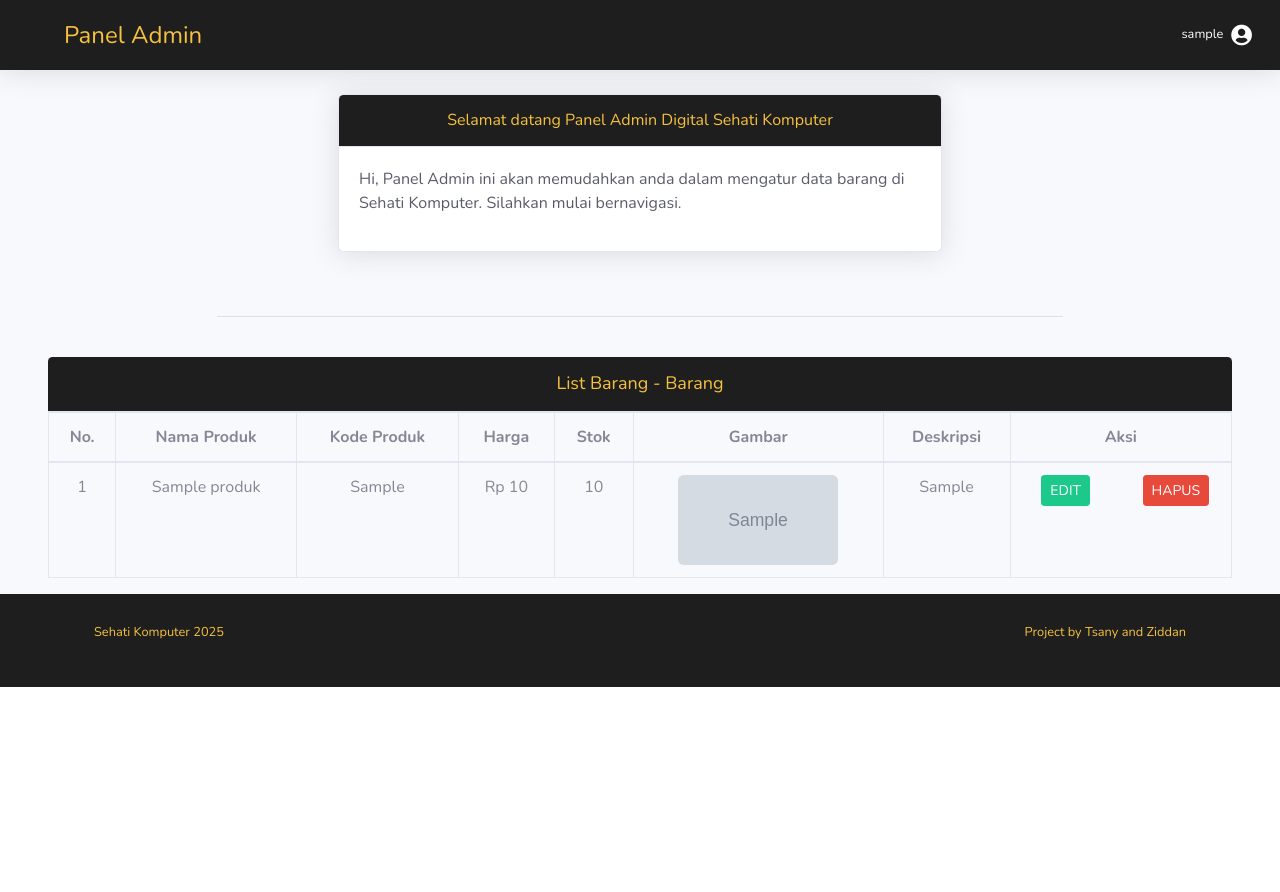
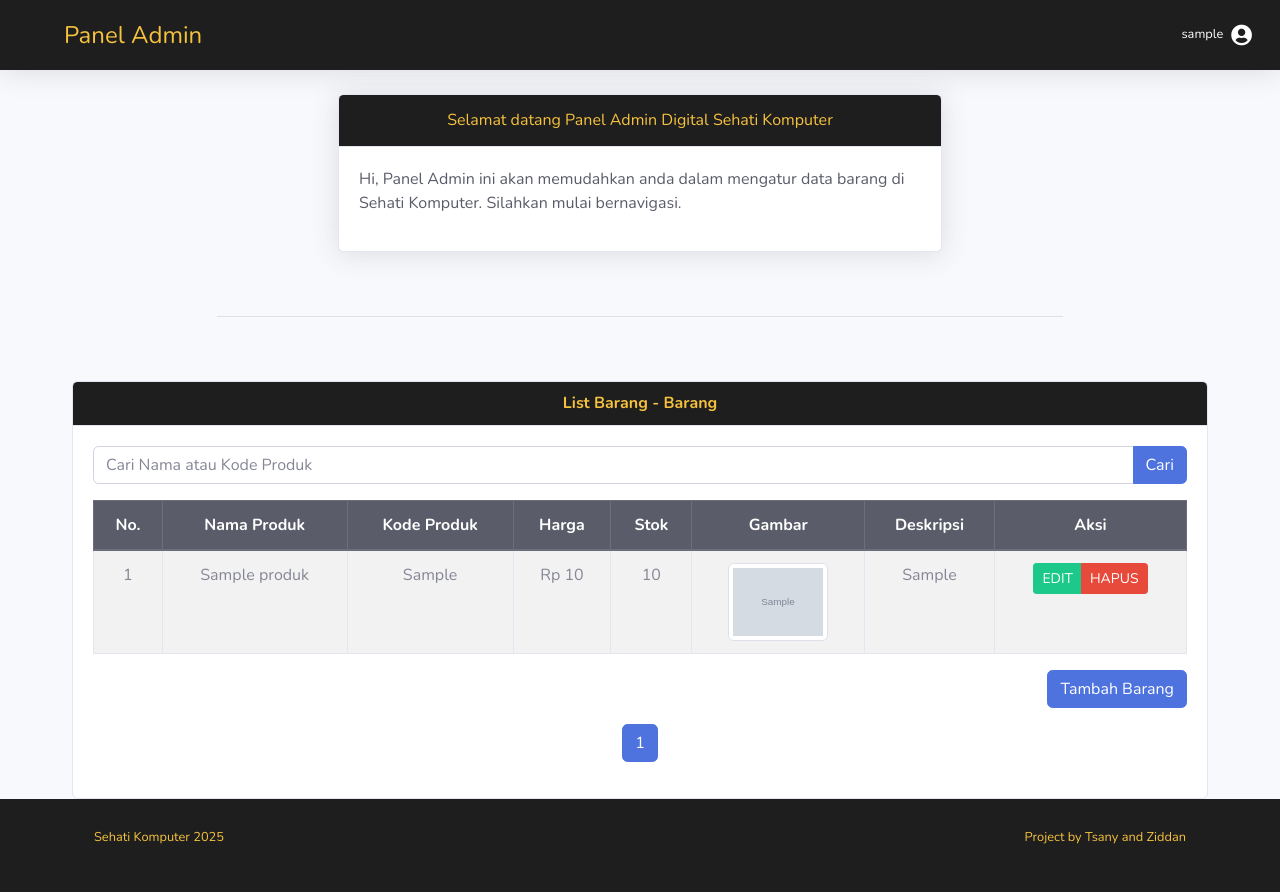
Before and after one commit to t4gz/skdc, a PHP site: page /pages/admin/admin.php in a window 1280 px wide. Before the commit the page ends 687 px from the top, so only its background shows below. Run offline with PHP 8.4, Linux system fonts and the light colour scheme; the visitor is signed in with stand-in values (Sample User, id 1); tables that the repository leaves empty or names only in its code hold one stand-in row (values such as "Sample post"); grey boxes marked "Sample" are stand-in pictures.

Commit message:
menambahkan form tambah barang

```diff
--- a/index.php
+++ b/index.php
@@ -7,7 +7,7 @@
         <meta name="author" content="" />
         <title>Sehati Komputer</title>
         <!-- Favicon-->
-        <link rel="icon" type="image/x-icon" href="assets/favicon.ico" />
+        <link rel="icon" type="image/x-icon" href="assets/1-removebg-preview.png"/>
         <!-- Bootstrap icons-->
         <link href="https://cdn.jsdelivr.net/npm/bootstrap-icons@1.5.0/font/bootstrap-icons.css" rel="stylesheet" type="text/css" />
         <!-- Google fonts-->
--- a/pages/admin/admin.php
+++ b/pages/admin/admin.php
@@ -96,17 +96,23 @@ if (!isset($_SESSION['username'])) {
                     <div class="container-fluid">
                         <?php
                             $pages_dir = 'data';
+                            $pages_dir = 'data';
                             if (!empty($_GET['p'])) {
-                                $pages = scandir($pages_dir, 0);
-                                unset($pages[0], $pages[1]);
                                 $p = $_GET['p'];
-                                if (in_array($p.".php", $pages)) {
-                                    include($pages_dir.'/'.$p.'.php');
-                                } else {
+
+                                // Cek dulu apakah ada di dalam folder data/
+                                if (file_exists("$pages_dir/$p.php")) {
+                                    include("$pages_dir/$p.php");
+                                }
+                                // Kalau tidak ada, cek di root folder admin
+                                else if (file_exists("$p.php")) {
+                                    include("$p.php");
+                                }
+                                else {
                                     echo "Halaman tidak ditemukan";
                                 }
                             } else {
-                                include($pages_dir.'/listbarang.php');
+                                include("$pages_dir/listbarang.php");
                             }
                         ?>
                     </div>
--- a/pages/admin/data/listbarang.php
+++ b/pages/admin/data/listbarang.php
@@ -6,22 +6,57 @@ if ($koneksi->connect_error) {
     die("Connection failed: " . $koneksi->connect_error);
 }
 
-// Query untuk mengambil data dari tabel produk
-$query = "SELECT * FROM produk";
-$result = $koneksi->query($query);
+// Pencarian
+$search_query = "";
+if (isset($_POST['search'])) {
+    $search_query = $_POST['search'];
+}
+
+// Pagination
+$limit = 10; // Jumlah data per halaman
+$page = isset($_GET['page']) ? (int)$_GET['page'] : 1;
+$offset = ($page - 1) * $limit;
+
+// Query untuk menghitung jumlah total data
+$count_query = "SELECT COUNT(*) as total FROM produk WHERE nama_produk LIKE ? OR kode_produk LIKE ?";
+$stmt_count = $koneksi->prepare($count_query);
+$search_param = '%' . $search_query . '%';
+$stmt_count->bind_param("ss", $search_param, $search_param);
+$stmt_count->execute();
+$total_result = $stmt_count->get_result()->fetch_assoc();
+$total_data = $total_result['total'];
+$total_pages = ceil($total_data / $limit);
+
+// Query untuk mengambil data dengan limit dan offset
+$query = "SELECT * FROM produk WHERE nama_produk LIKE ? OR kode_produk LIKE ? LIMIT ? OFFSET ?";
+$stmt = $koneksi->prepare($query);
+$stmt->bind_param("ssii", $search_param, $search_param, $limit, $offset);
+$stmt->execute();
+$result = $stmt->get_result();
 
 if (!$result) {
     die("Query failed: " . $koneksi->error);
 }
 ?>
 
-<!-- DataTales Example -->
-<div class="card-header py-3 bg-dark">
-    <h6 class="m-0 font-weight-normal text-warning text-center" style="font-size: large;">List Barang - Barang</h6>
+<div class="container-fluid">
+    <div class="card mt-4">
+        <div class="card-header bg-dark text-white">
+            <h6 class="m-0 font-weight-bold text-warning text-center">List Barang - Barang</h6>
         </div>
+        <div class="card-body">
+            <!-- Form Pencarian -->
+            <form method="POST" class="mb-3">
+                <div class="input-group">
+                    <input type="text" name="search" class="form-control" placeholder="Cari Nama atau Kode Produk" value="<?= htmlspecialchars($search_query) ?>">
+                    <div class="input-group-append">
+                        <button class="btn btn-primary" type="submit">Cari</button>
+                    </div>
+                </div>
+            </form>
             <div class="table-responsive">
-    <table class="table table-bordered text-center" id="dataTable" width="100%" cellspacing="0">
-        <thead class="text-center">
+                <table class="table table-striped table-bordered text-center" id="dataTable" width="100%" cellspacing="0">
+                    <thead class="thead-dark">
                         <tr>
                             <th>No.</th>
                             <th>Nama Produk</th>
@@ -35,7 +70,7 @@ if (!$result) {
                     </thead>
                     <tbody>
                         <?php
-            $no = 1; // Untuk nomor urut
+                        $no = $offset + 1; // Untuk nomor urut
                         if ($result->num_rows > 0) {
                             while ($row = $result->fetch_assoc()) {
                                 echo "<tr>";
@@ -44,16 +79,12 @@ if (!$result) {
                                 echo "<td>{$row['kode_produk']}</td>";
                                 echo "<td>Rp " . number_format($row['harga_produk'], 0, ',', '.') . "</td>";
                                 echo "<td>{$row['stok_produk']}</td>";
-                    echo "<td><img src='{$row['image']}' alt='' class='rounded mx-auto d-block' width='160' height='90'></td>";
+                                echo "<td><img src='{$row['image']}' alt='' class='img-thumbnail' width='100' height='60'></td>";
                                 echo "<td>{$row['deskripsi_produk']}</td>";
                                 echo "<td>
-                            <div class='row'>
-                                <div class='col-sm-6'>
-                                    <a href='edit.php?id={$row['produk_id']}' class='btn btn-sm btn-success'>EDIT</a>
-                                </div>
-                                <div class='col-sm-6'>
-                                    <a href='hapus.php?id={$row['produk_id']}' class='btn btn-sm btn-danger'>HAPUS</a>
-                                </div>
+                                        <div class='btn-group' role='group'>
+                                            <a href='dataBarang_update.php?id={$row['produk_id']}' class='btn btn-sm btn-success'>EDIT</a>
+                                            <a href='dataBarang_delete.php?id={$row['produk_id']}' class='btn btn-sm btn-danger'>HAPUS</a>
                                         </div>
                                       </td>";
                                 echo "</tr>";
@@ -66,6 +97,22 @@ if (!$result) {
                     </tbody>
                 </table>
             </div>
+            <div class="text-right mb-3">
+                <a href='admin.php?p=dataBarang_create' class="btn btn-primary">Tambah Barang</a>
+            </div>
+            <!-- Navigasi Pagination -->
+            <nav aria-label="Page navigation">
+                <ul class="pagination justify-content-center">
+                    <?php for ($i = 1; $i <= $total_pages; $i++): ?>
+                        <li class="page-item <?= $i == $page ? 'active' : '' ?>">
+                            <a class="page-link" href="?page=<?= $i ?>&search=<?= urlencode($search_query) ?>"><?= $i ?></a>
+                        </li>
+                    <?php endfor; ?>
+                </ul>
+            </nav>
+        </div>
+    </div>
+</div>
 
 <?php
 $koneksi->close(); // Tutup koneksi
```
Also changed, not shown: css/login.css (+5 -3 lines), pages/admin/dataBarang_create.php (+28 -0 lines), pages/admin/dataBarang_create_proses.php (added, +50 -0 lines), pages/admin/dataBarang_update.php (+28 -0 lines), pages/admin/login_admin.php (+26 -29 lines), assets/1-removebg-preview.png (added), assets/img/1-removebg-preview.png (added), assets/img/bg-admin.jpg (added), assets/img/bg-login.jpg (added), assets/img/bg.login-admin.jpg (deleted), 1 other file. Lines whose indentation alone changed are shown as unchanged.
